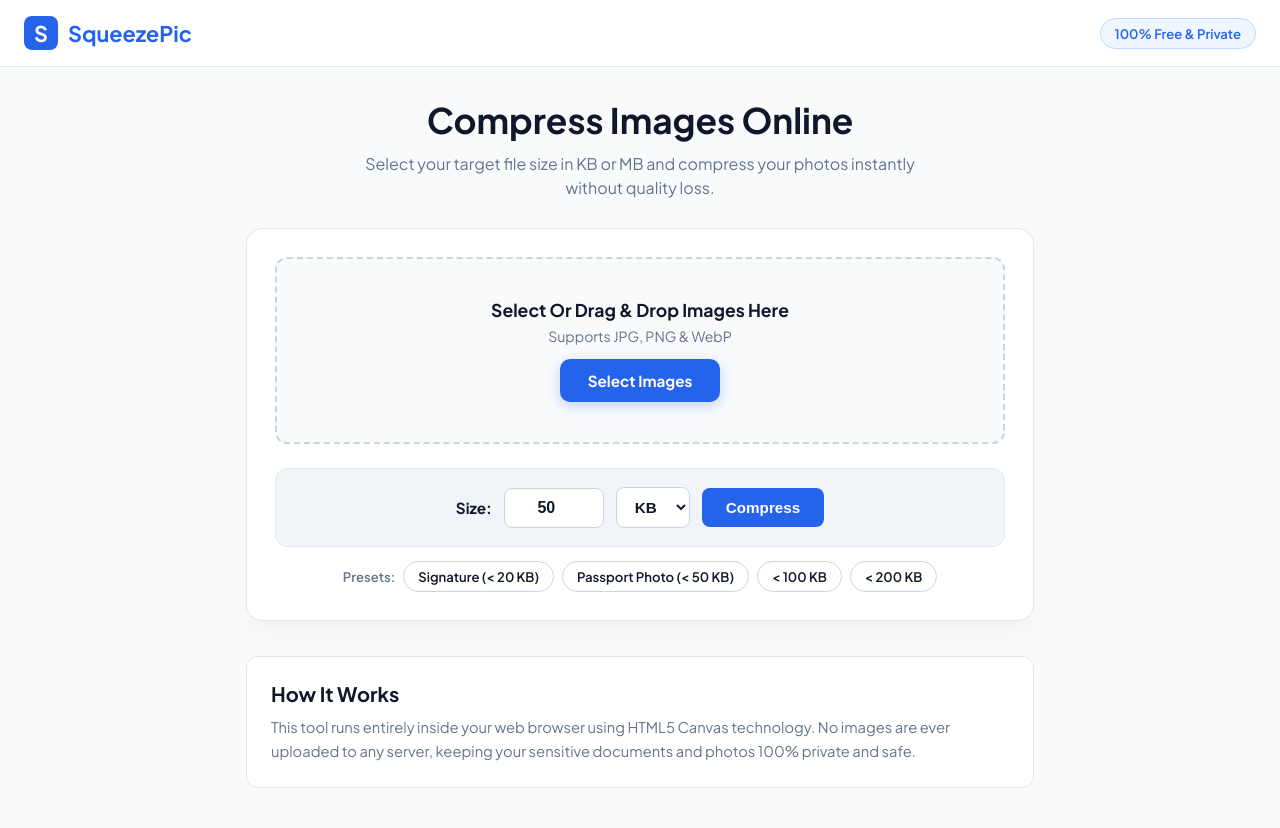
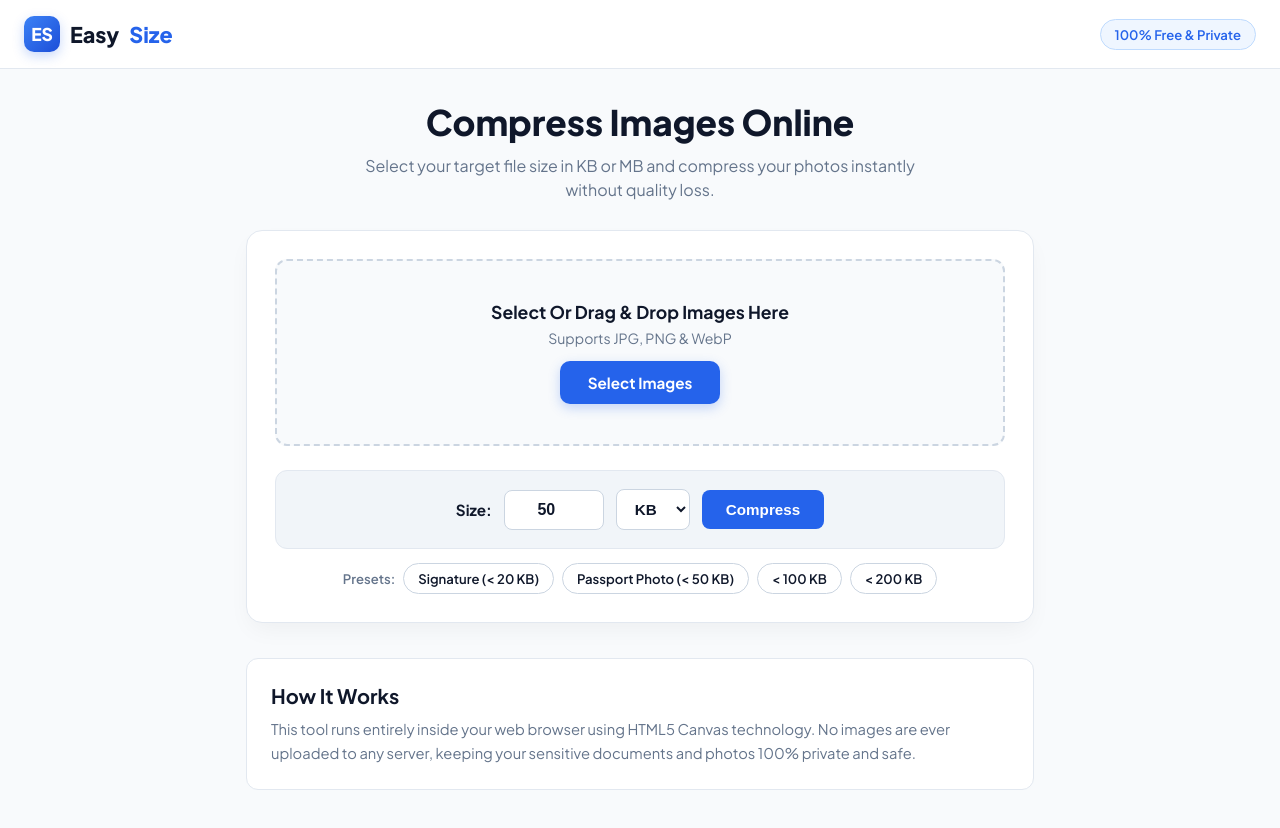
Before and after one commit to anjus448542-wq/image-compressor, a plain HTML site: page index.html in a window 1280 px wide. Drawn offline with Linux system fonts and the light colour scheme.

Commit message:
Update index.html

```diff
--- a/index.html
+++ b/index.html
@@ -3,12 +3,12 @@
 <head>
     <meta charset="UTF-8">
     <meta name="viewport" content="width=device-width, initial-scale=1.0">
-    <title>SqueezePic - Online Image Compressor</title>
+    <title>EasySize - Free Online Image Compressor & KB Resizer</title>
     <meta name="description" content="Compress JPG, PNG, and WebP images to exact KB size online for free. Clean, fast, and 100% private in-browser compression.">
 
     <link rel="preconnect" href="https://fonts.googleapis.com">
     <link rel="preconnect" href="https://fonts.gstatic.com" crossorigin>
-    <link href="https://fonts.googleapis.com/css2?family=Plus+Jakarta+Sans:wght@400;500;600;700&display=swap" rel="stylesheet">
+    <link href="https://fonts.googleapis.com/css2?family=Plus+Jakarta+Sans:wght@400;500;600;700;800&display=swap" rel="stylesheet">
 
     <style>
         :root {
@@ -52,21 +52,27 @@
             align-items: center;
             gap: 10px;
             font-size: 1.35rem;
-            font-weight: 700;
-            color: var(--primary);
+            font-weight: 800;
+            color: var(--text-dark);
             text-decoration: none;
         }
 
+        .brand span {
+            color: var(--primary);
+        }
+
         .brand-icon {
-            width: 34px;
-            height: 34px;
-            background: var(--primary);
+            width: 36px;
+            height: 36px;
+            background: linear-gradient(135deg, #3b82f6, #1d4ed8);
             color: #fff;
-            border-radius: 8px;
+            border-radius: 10px;
             display: flex;
             align-items: center;
             justify-content: center;
             font-weight: 800;
+            font-size: 1.1rem;
+            box-shadow: 0 4px 12px rgba(37, 99, 235, 0.25);
         }
 
         .privacy-tag {
@@ -170,7 +176,7 @@
             color: var(--text-muted);
         }
 
-        /* Size Input Box (Pi7 Style) */
+        /* Size Input Box */
         .size-control-bar {
             margin-top: 24px;
             padding: 18px;
@@ -348,8 +354,8 @@
 
     <header>
         <a href="#" class="brand">
-            <div class="brand-icon">S</div>
-            SqueezePic
+            <div class="brand-icon">ES</div>
+            Easy<span>Size</span>
         </a>
         <div class="privacy-tag">100% Free & Private</div>
     </header>
@@ -372,7 +378,7 @@
                 </div>
             </div>
 
-            <!-- Size Input Controls (Pi7 Style) -->
+            <!-- Size Input Controls -->
             <div class="size-control-bar">
                 <span class="size-label">Size:</span>
                 <input type="number" id="targetSizeVal" class="size-input-field" value="50" min="5" placeholder="50">
@@ -518,7 +524,7 @@
             const a = document.createElement('a');
             a.href = URL.createObjectURL(finalBlob);
             let ext = rawFile.name.split('.').pop();
-            a.download = `compressed-${rawFile.name.split('.')[0]}.${ext}`;
+            a.download = `easysize-${rawFile.name.split('.')[0]}.${ext}`;
             a.click();
         });
 
```
